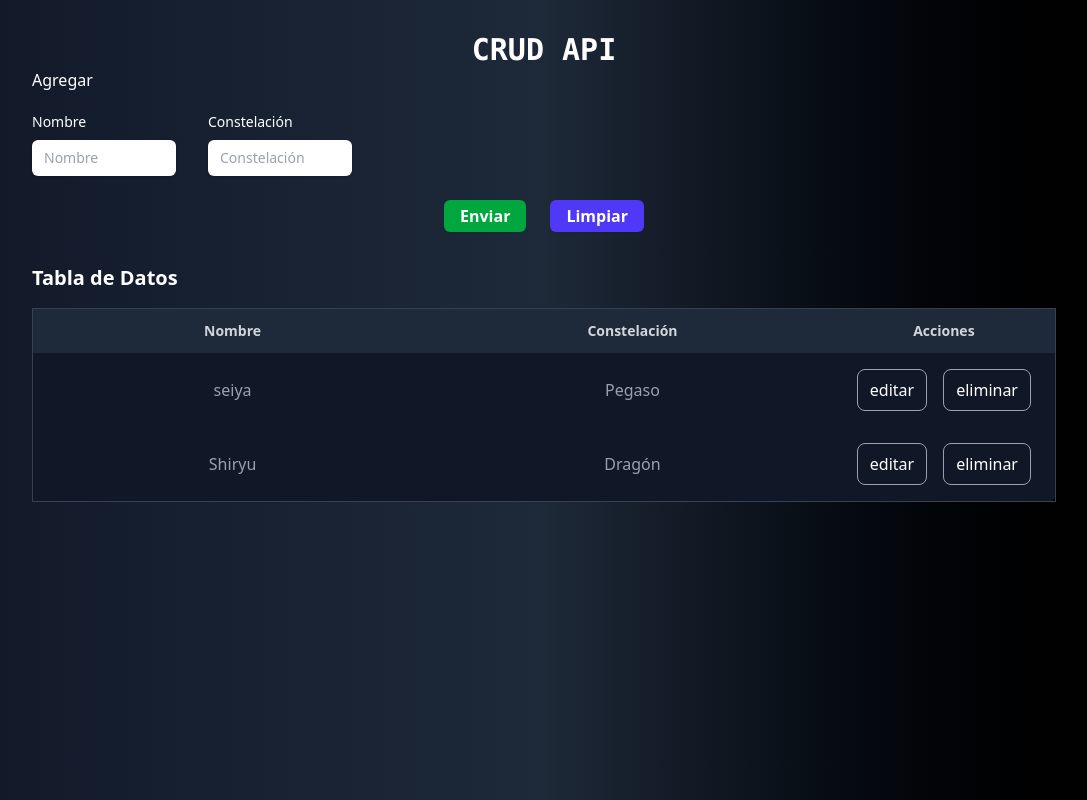
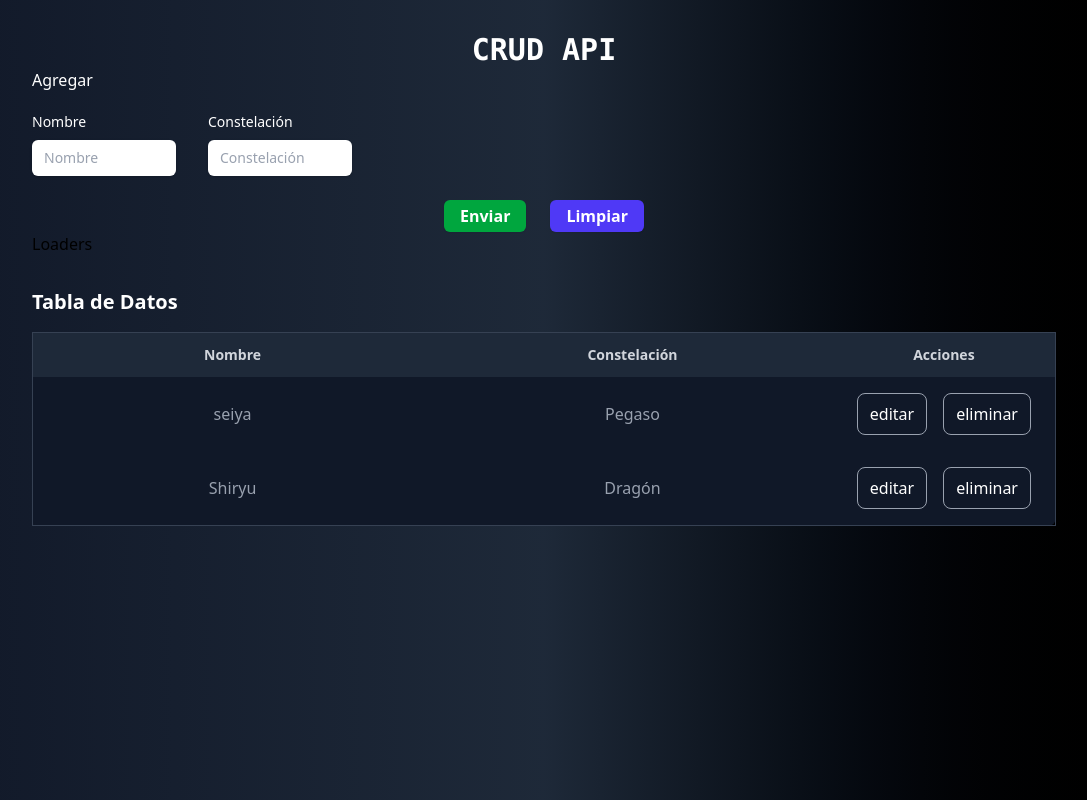
Before and after one commit to GaRIEN/CURSOS, a React (Vite) app in the folder react/crud-fetch/: page / in a window 1280 px wide. Shown: the whole page, without its empty margins (96-1183 px from the left). Built offline with nearby package versions, Linux system fonts and the light colour scheme; data requests are answered from the project's data file.

Commit message:
creacion de loading y  mensaje

```diff
--- a/react/crud-fetch/src/components/CrudApi.jsx
+++ b/react/crud-fetch/src/components/CrudApi.jsx
@@ -2,11 +2,15 @@ import React, { useState, useEffect } from 'react';
 import CrudFormApi from "./CrudFormApi";
 import CrudTableApi from './CrudTableApi'
 import {helpHttp} from '../helpers/helpHttp'
+import Loaders from './loaders/Loaders';
+import Message from './Message';
 
 
 
 const CrudApi = () => {
   const [db, setDb] = useState();
+  const [error, setError] = useState(null)
+  const [loading, setLoading] = useState(true)
   const [dataToEdit, setDataToEdit] = useState(null);
 
 let api= helpHttp();
@@ -58,6 +62,10 @@ useEffect(() => {
         dataToEdit={dataToEdit}
         setDataToEdit={setDataToEdit}
       />
+
+      { loading && <Loaders/>}
+
+      { error && <Message/>}
       <CrudTableApi
         data={db}
         setDataToEdit={setDataToEdit}
--- /dev/null
+++ b/react/crud-fetch/src/components/Message.jsx
@@ -0,0 +1,11 @@
+import React from 'react'
+
+const Message = () => {
+  return (
+    <div>
+      <h2>Messaje</h2>
+    </div>
+  )
+}
+
+export default Message
--- /dev/null
+++ b/react/crud-fetch/src/components/loaders/Loaders.jsx
@@ -0,0 +1,11 @@
+import React from 'react'
+
+const Loaders = () => {
+  return (
+    <div>
+      <h2>Loaders</h2>
+    </div>
+  )
+}
+
+export default Loaders
```
Also changed, not shown: react/crud-fetch/src/components/loaders/Loader.css (added).
